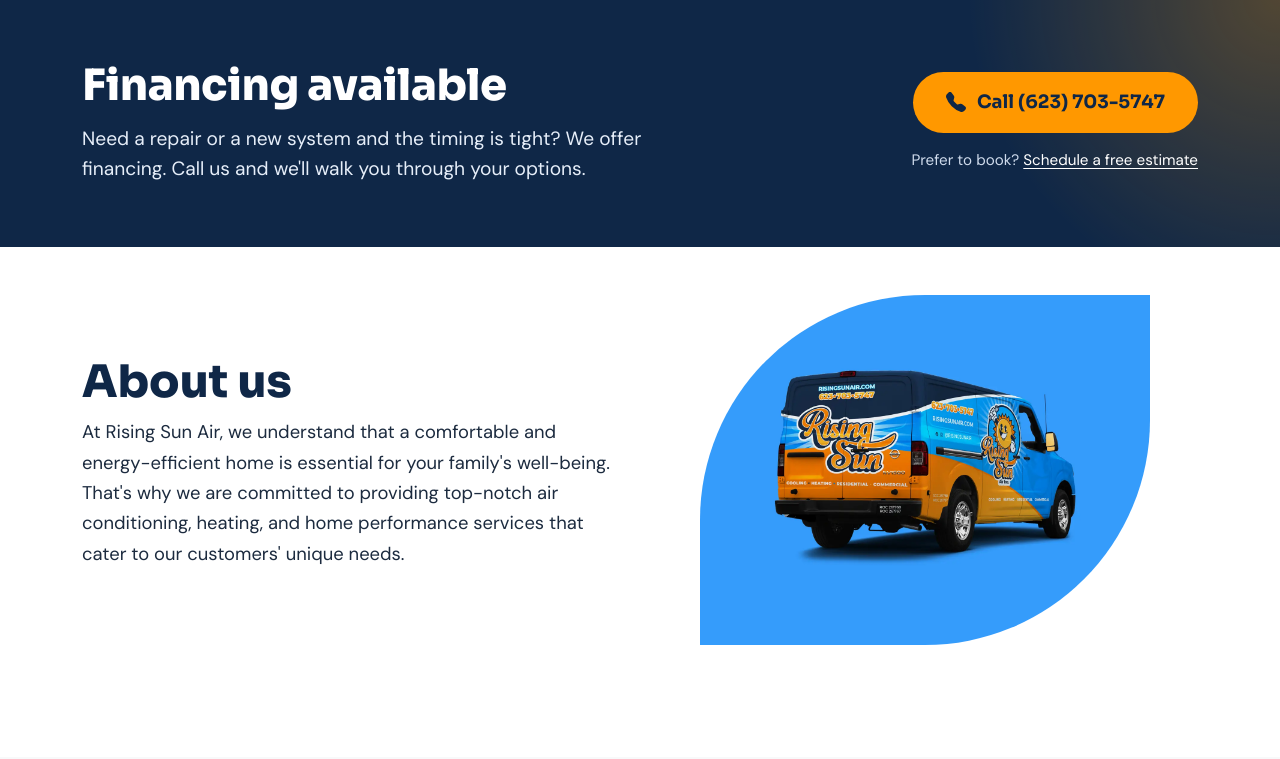
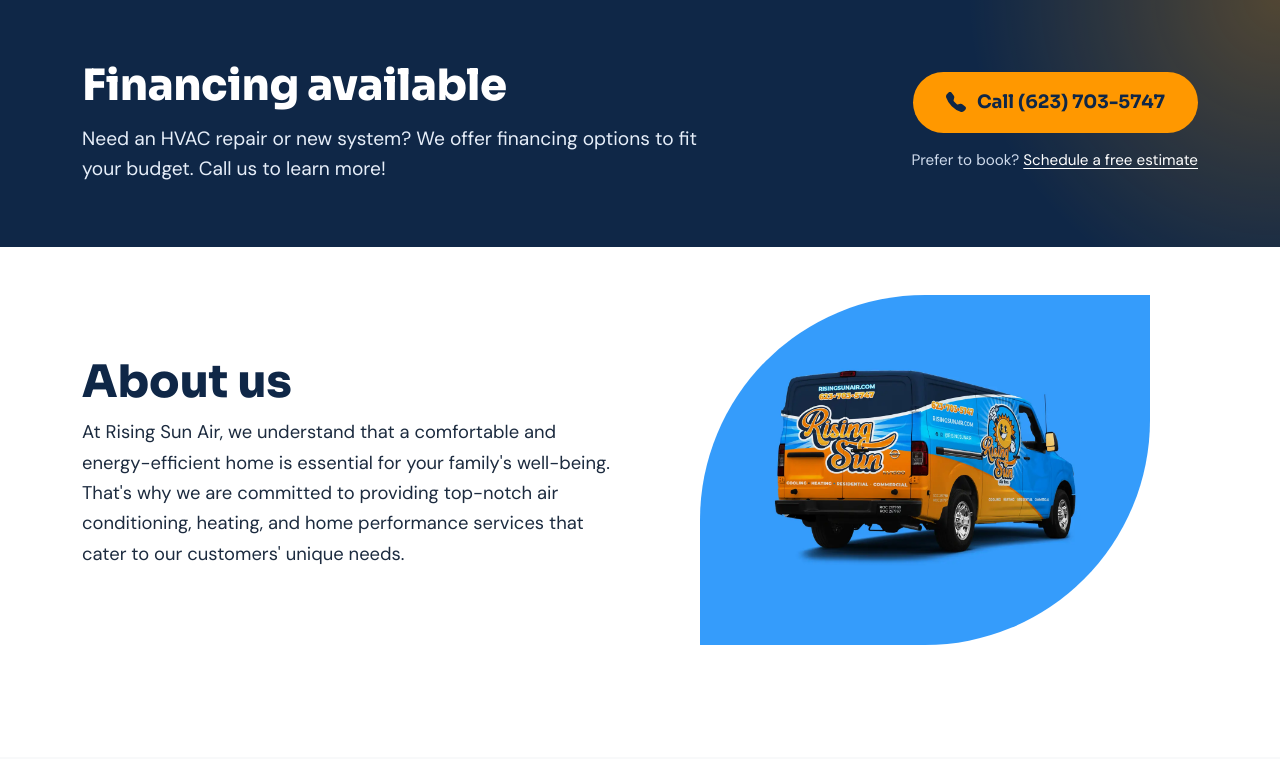
Before and after one commit to genesisrguez/Rising-Sun-Air, a website: page index.html in a window 1280 px wide. Shown: the part 1440-2199 px from the top of the page. Drawn offline with nearby package versions, Linux system fonts and the light colour scheme.

Commit message:
Actualización de texto de financiamiento

```diff
--- a/index.html
+++ b/index.html
@@ -254,7 +254,7 @@
         <div class="row align-items-center g-4">
           <div class="col-lg-7">
             <h2>Financing available</h2>
-            <p class="financing-text">Need a repair or a new system and the timing is tight? We offer financing. Call us and we'll walk you through your options.</p>
+            <p class="financing-text">Need an HVAC repair or new system? We offer financing options to fit your budget. Call us to learn more!</p>
           </div>
           <div class="col-lg-5 financing-cta">
             <a class="btn btn-call" href="tel:+16237035747">
```
